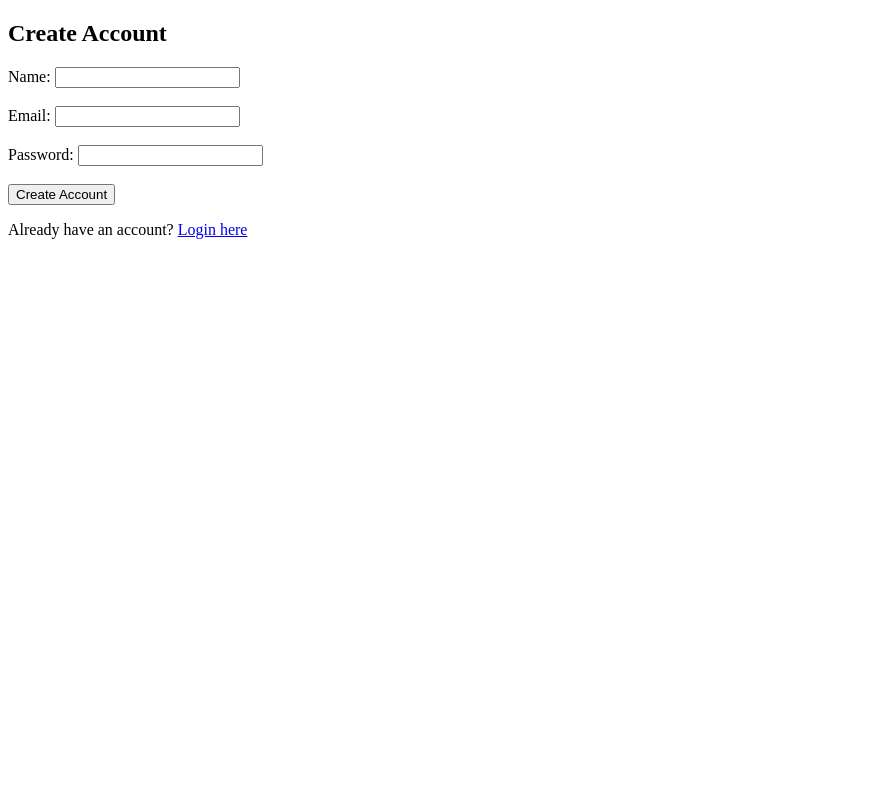
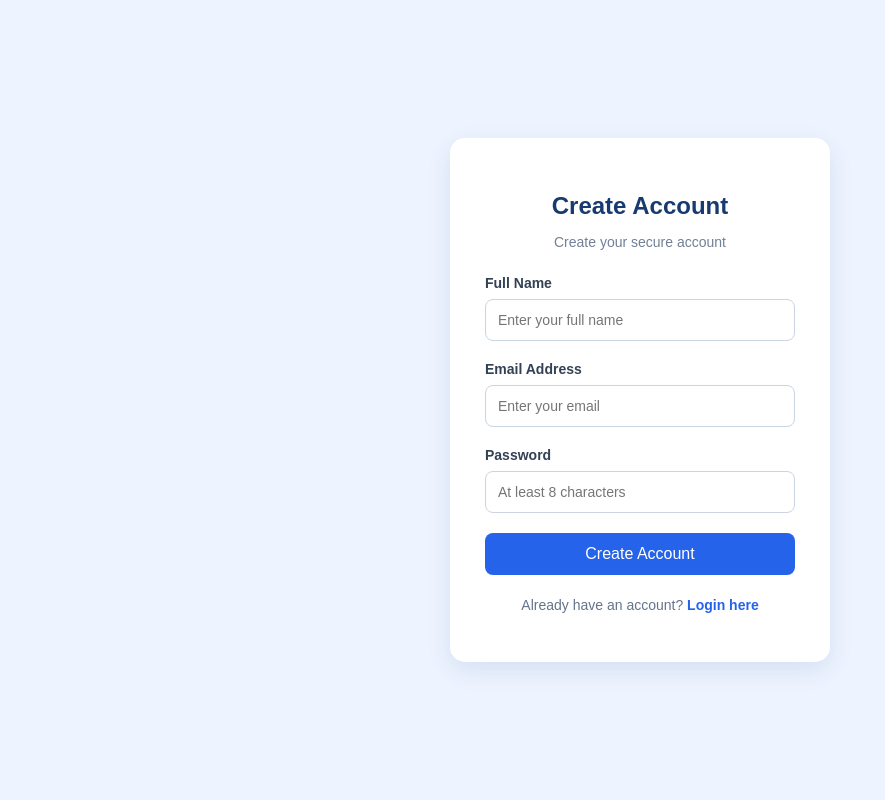
Before and after one commit to Mariam28-4-2005/Secure-Login-System, a Flask app: page /register in a window 1280 px wide. Shown: the whole page, without its empty margins (0-885 px from the left). Run offline with Flask 3, Linux system fonts and the light colour scheme.

Commit message:
Update register.html

```diff
--- a/templates/register.html
+++ b/templates/register.html
@@ -3,43 +3,157 @@
 <html lang="en">
 <head>
     <meta charset="UTF-8">
-    <title>Register</title>
+    <meta name="viewport" content="width=device-width, initial-scale=1.0">
+    <title>Create Account - Secure Login</title>
+
+    <style>
+        * {
+            box-sizing: border-box;
+        }
+
+        body {
+            margin: 0;
+            font-family: Arial, sans-serif;
+            background: #edf4ff;
+            min-height: 100vh;
+            display: flex;
+            justify-content: center;
+            align-items: center;
+        }
+
+        .register-card {
+            background: white;
+            width: 380px;
+            max-width: 90%;
+            padding: 35px;
+            border-radius: 15px;
+            box-shadow: 0 8px 25px rgba(0, 50, 120, 0.10);
+        }
+
+        h2 {
+            color: #173b70;
+            text-align: center;
+            margin-bottom: 8px;
+        }
+
+        .subtitle {
+            text-align: center;
+            color: #718096;
+            font-size: 14px;
+            margin-bottom: 25px;
+        }
+
+        label {
+            display: block;
+            margin-bottom: 8px;
+            color: #334155;
+            font-weight: bold;
+            font-size: 14px;
+        }
+
+        input {
+            width: 100%;
+            padding: 12px;
+            margin-bottom: 20px;
+            border: 1px solid #cbd5e1;
+            border-radius: 8px;
+            font-size: 14px;
+        }
+
+        input:focus {
+            outline: 2px solid #93c5fd;
+            border-color: #2563eb;
+        }
+
+        button {
+            width: 100%;
+            padding: 12px;
+            background: #2563eb;
+            color: white;
+            border: none;
+            border-radius: 8px;
+            font-size: 16px;
+            cursor: pointer;
+        }
+
+        button:hover {
+            background: #1d4ed8;
+        }
+
+        .login-link {
+            text-align: center;
+            margin-top: 22px;
+            font-size: 14px;
+            color: #64748b;
+        }
+
+        a {
+            color: #2563eb;
+            text-decoration: none;
+            font-weight: bold;
+        }
+
+        .message {
+            background: #fef2f2;
+            color: #b91c1c;
+            padding: 10px;
+            border-radius: 8px;
+            margin-bottom: 15px;
+            font-size: 14px;
+        }
+    </style>
 </head>
+
 <body>
+    <div class="register-card">
 
         <h2>Create Account</h2>
+        <p class="subtitle">Create your secure account</p>
 
         {% with messages = get_flashed_messages() %}
             {% if messages %}
                 {% for message in messages %}
-                <p style="color: red;">{{ message }}</p>
+                    <div class="message">{{ message }}</div>
                 {% endfor %}
             {% endif %}
         {% endwith %}
 
         <form action="/register" method="POST">
-        <label>Name:</label>
-        <input type="text" name="name" required>
 
-        <br><br>
+            <label for="name">Full Name</label>
+            <input type="text"
+                   id="name"
+                   name="name"
+                   placeholder="Enter your full name"
+                   autocomplete="name"
+                   required>
 
-        <label>Email:</label>
-        <input type="email" name="email" required>
+            <label for="email">Email Address</label>
+            <input type="email"
+                   id="email"
+                   name="email"
+                   placeholder="Enter your email"
+                   autocomplete="email"
+                   required>
 
-        <br><br>
-
-        <label>Password:</label>
-        <input type="password" name="password" required>
-
-        <br><br>
+            <label for="password">Password</label>
+            <input type="password"
+                   id="password"
+                   name="password"
+                   placeholder="At least 8 characters"
+                   minlength="8"
+                   autocomplete="new-password"
+                   required>
 
             <button type="submit">Create Account</button>
+
         </form>
 
-    <p>
+        <p class="login-link">
             Already have an account?
             <a href="/login">Login here</a>
         </p>
 
+    </div>
 </body>
 </html>
```
Lines whose indentation alone changed are shown as unchanged.
